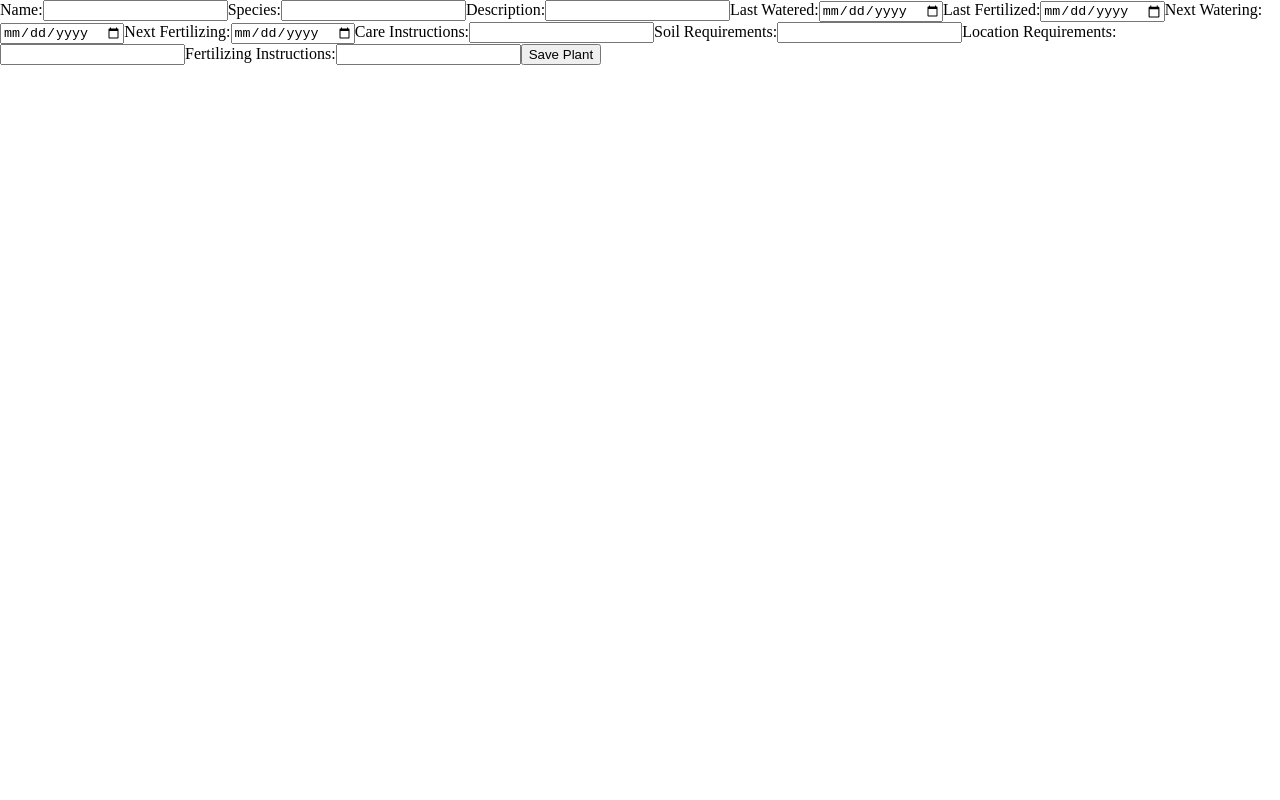
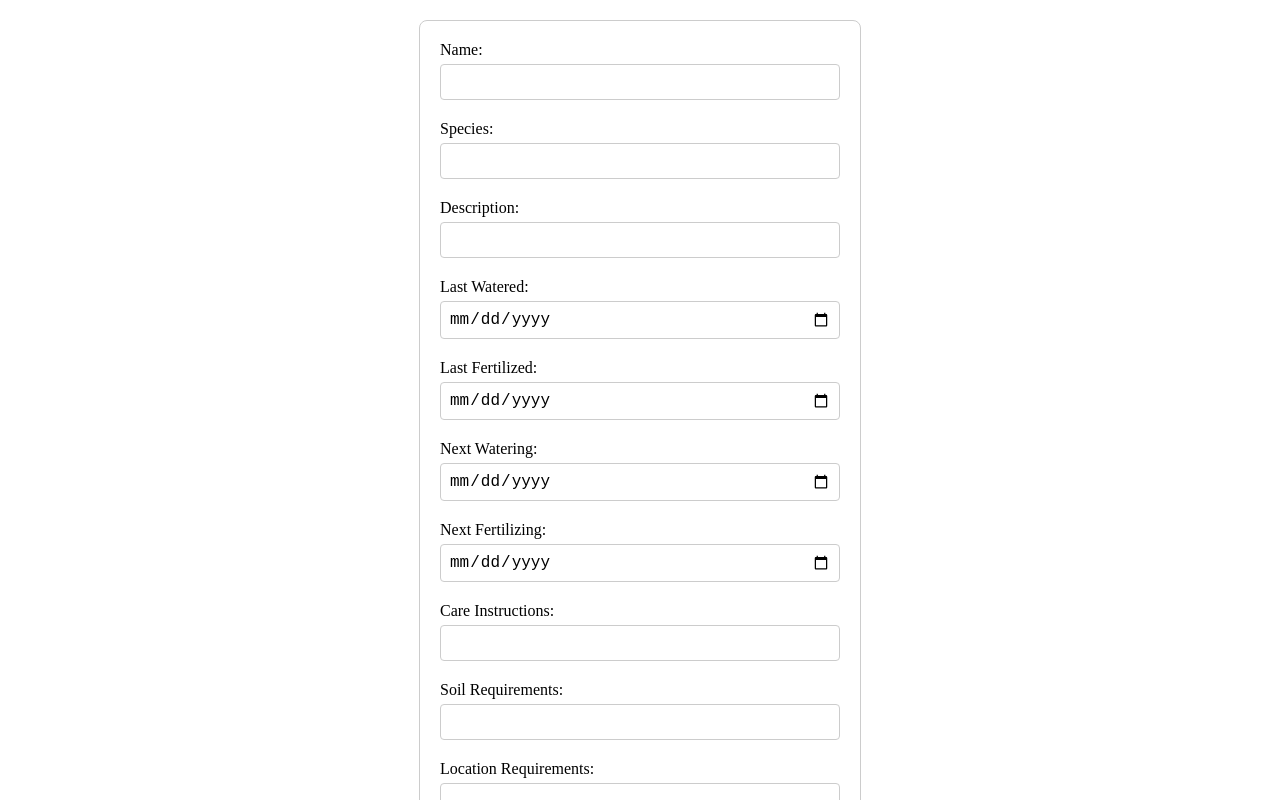
Before and after one commit to MartinHermes86/flowerGuide, a React (Vite) app in the folder frontend/: page /new in a window 1280 px wide. Shown: the top 800 px of the page. Built offline with nearby package versions, Linux system fonts and the light colour scheme; no server answers; the HTML template or start-up script is replaced by a standard one.

Commit message:
add NewPlantForm.css

```diff
--- /dev/null
+++ b/frontend/src/components/NewPlantForm.css
@@ -0,0 +1,41 @@
+/* NewPlantForm.css */
+
+form {
+    display: flex;
+    flex-direction: column;
+    gap: 20px;
+    max-width: 400px;
+    margin: 20px auto;
+    padding: 20px;
+    border: 1px solid #ccc;
+    border-radius: 8px;
+}
+
+label {
+    display: flex;
+    flex-direction: column;
+    gap: 5px;
+}
+
+input, button {
+    padding: 8px;
+    font-size: 16px;
+    border: 1px solid #ccc;
+    border-radius: 4px;
+}
+
+button {
+    background-color: #4CAF50;
+    color: white;
+    cursor: pointer;
+    transition: background-color 0.2s;
+}
+
+button:hover {
+    background-color: #45a049;
+}
+
+.Alert {
+    max-width: 400px;
+    margin: 20px auto;
+}
--- a/frontend/src/components/NewPlantForm.tsx
+++ b/frontend/src/components/NewPlantForm.tsx
@@ -2,6 +2,7 @@ import {PlantDto} from "../types/PlantDto.ts";
 import React, {useState} from "react";
 import {useNavigate} from "react-router-dom";
 import { Button, Alert } from "@mui/material";
+import './NewPlantForm.css';
 
 type NewPlantFormProps = {
     savePlant: (e: React.FormEvent, formData: PlantDto) => void;
```
